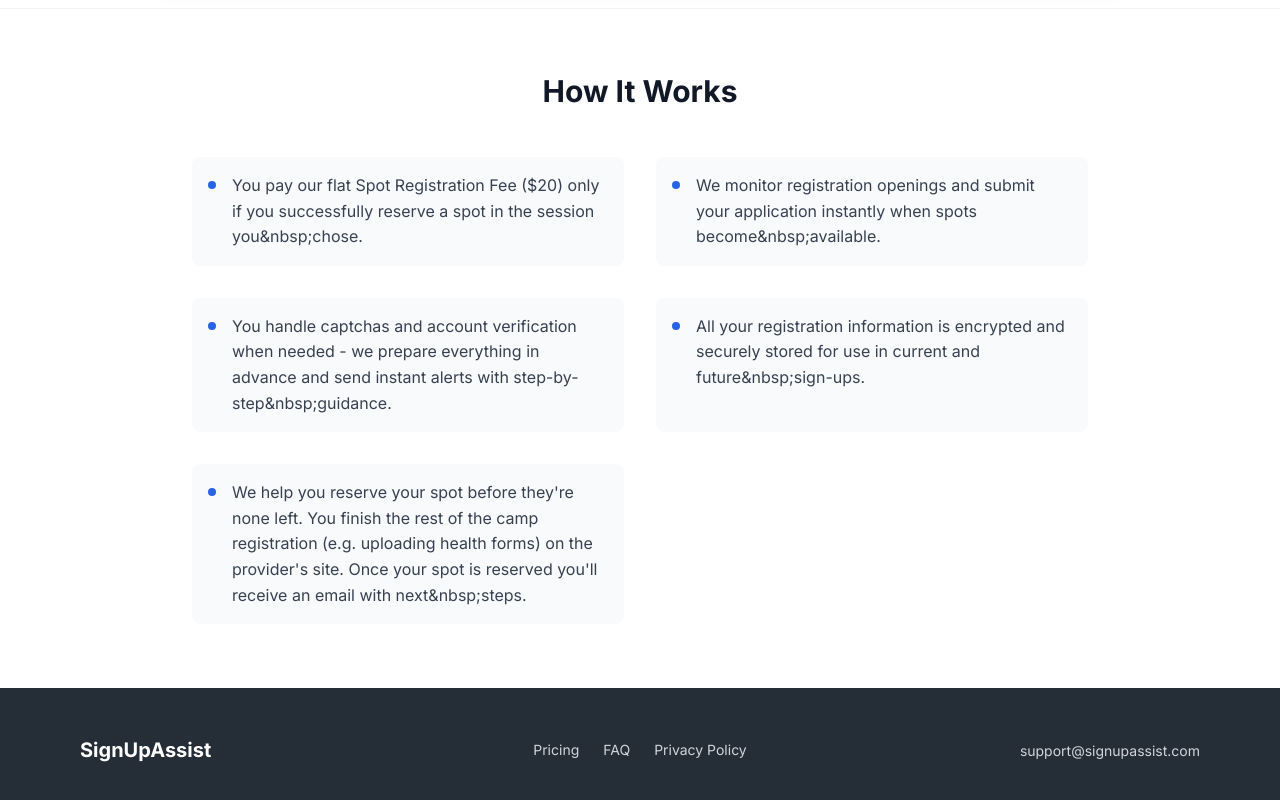
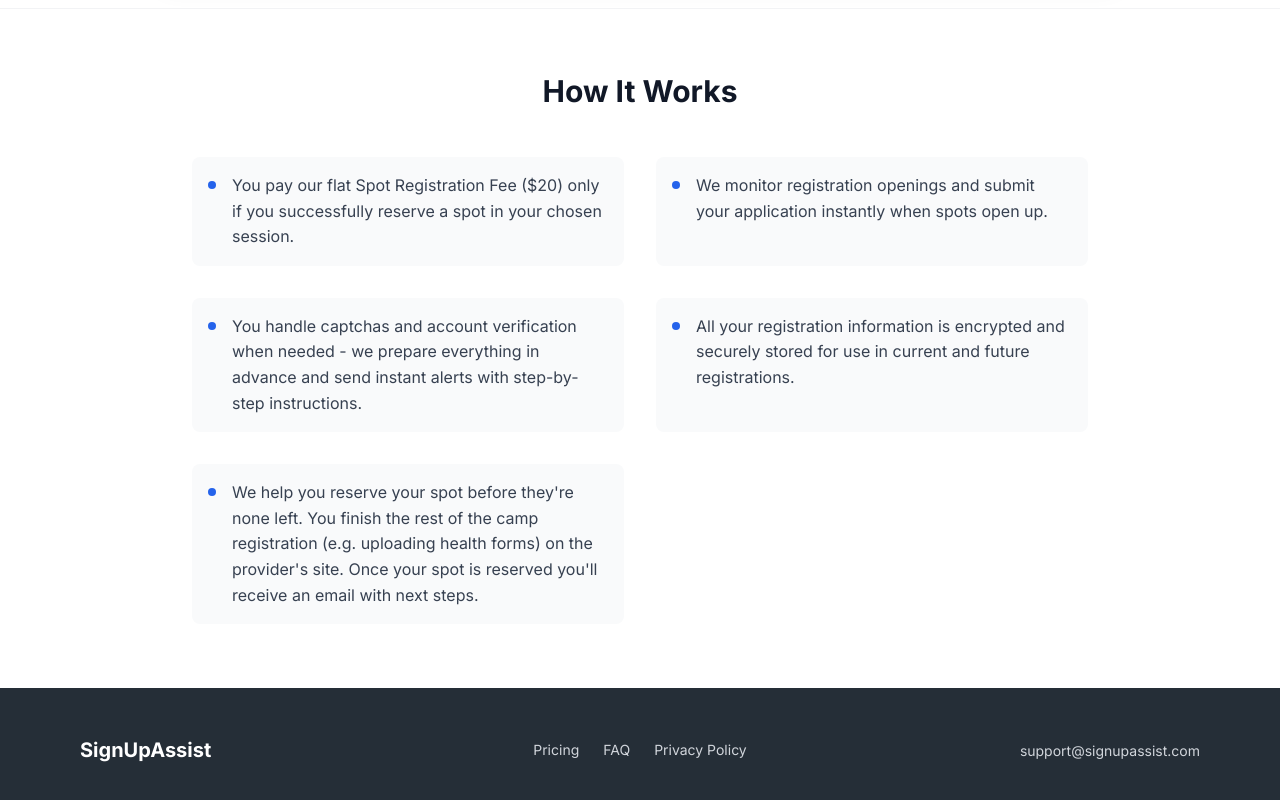
Before and after one commit to MattMessinger1/camp-guardian-angel, a React (Vite) app: page / in a window 1280 px wide. Shown: the part 976-1776 px from the top of the page. Built offline with nearby package versions, Linux system fonts and the light colour scheme.

Commit message:
Refactor text formatting
Reformat text blocks to prevent single words on the last line, ensuring better readability.

```diff
--- a/src/pages/Home.tsx
+++ b/src/pages/Home.tsx
@@ -162,11 +162,11 @@ const HomePage = () => {
           <div className="max-w-4xl mx-auto">
             <div className="grid grid-cols-1 md:grid-cols-2 gap-6 lg:gap-8">
               {[
-                "You pay our flat Spot Registration Fee ($20) only if you successfully reserve a spot in the session you&nbsp;chose.",
-                "We monitor registration openings and submit your application instantly when spots become&nbsp;available.",
-                "You handle captchas and account verification when needed - we prepare everything in advance and send instant alerts with step-by-step&nbsp;guidance.",
-                "All your registration information is encrypted and securely stored for use in current and future&nbsp;sign-ups.",
-                "We help you reserve your spot before they're none left. You finish the rest of the camp registration (e.g. uploading health forms) on the provider's site. Once your spot is reserved you'll receive an email with next&nbsp;steps."
+                "You pay our flat Spot Registration Fee ($20) only if you successfully reserve a spot in your chosen session.",
+                "We monitor registration openings and submit your application instantly when spots open up.",
+                "You handle captchas and account verification when needed - we prepare everything in advance and send instant alerts with step-by-step instructions.",
+                "All your registration information is encrypted and securely stored for use in current and future registrations.",
+                "We help you reserve your spot before they're none left. You finish the rest of the camp registration (e.g. uploading health forms) on the provider's site. Once your spot is reserved you'll receive an email with next steps."
               ].map((statement, index) => (
                 <div key={index} className="flex items-start space-x-4 p-4 bg-gray-50 rounded-lg">
                   <div
```
